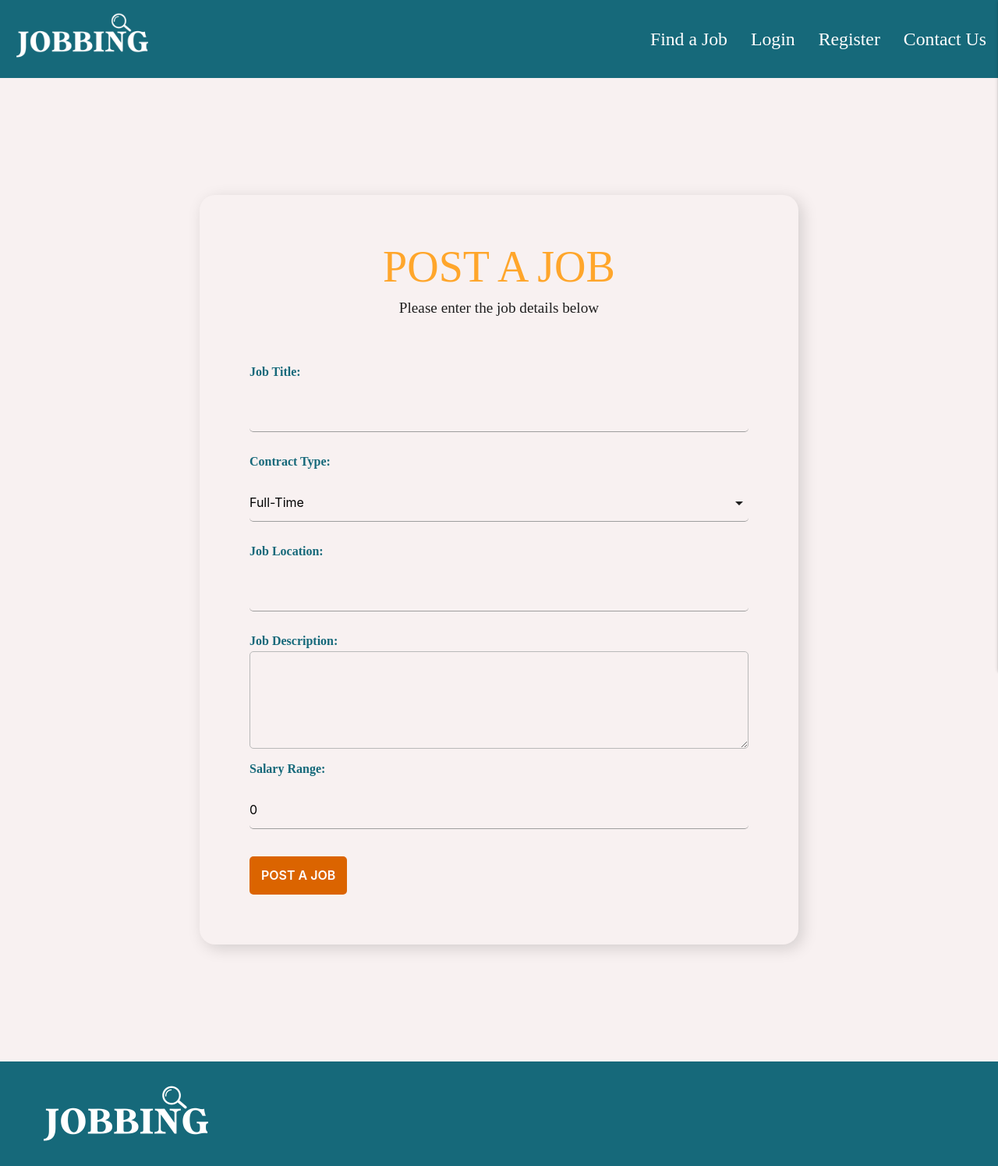
After one commit to Boki136/Jobbing, a Flask app: page /post_job in a window 1280 px wide. The commit adds this page. Shown: the top 1495 px of the page at 78% size. Run offline with Flask 2, Linux system fonts and the light colour scheme; some libraries are stand-ins or nearby versions; some web fonts are replaced.

Commit message:
build[post_job]: add structure and style for the form which will allow users to post new jobs

```diff
--- a/static/css/style.css
+++ b/static/css/style.css
@@ -521,6 +521,43 @@ footer {
 .close-user-info {
   display: none; }
 
+/************************************* Post a job page **/
+.post-job-form {
+  width: 60%;
+  margin: 150px auto;
+  box-shadow: 5px 5px 20px rgba(1, 1, 1, 0.15);
+  padding: 5%;
+  border-radius: 20px; }
+  .post-job-form h1 {
+    font-size: 3.5em;
+    text-align: center;
+    color: #ffa62b;
+    text-transform: uppercase; }
+  .post-job-form h4 {
+    font-size: 1.2em;
+    text-align: center;
+    margin: 15px 0 50px 0; }
+  .post-job-form form label {
+    margin: 15px 0 5px 0;
+    display: inline-block;
+    color: #16697a;
+    font-weight: 600; }
+  .post-job-form form input {
+    margin: 15px 0 !important; }
+
+.select-wrapper + label {
+  position: static;
+  font-size: 100%; }
+
+#job_description {
+  max-width: 100%;
+  max-height: 250px;
+  min-height: 125px;
+  padding: 10px;
+  border-radius: 5px;
+  outline: none;
+  border: 1px solid #b9b9b9; }
+
 /************************************ Media Queries **/
 @media screen and (max-width: 1200px) {
   .about-content {
@@ -528,7 +565,9 @@ footer {
   .counter {
     font-size: 3.2em; }
   .user-details-container {
-    width: 95%; } }
+    width: 95%; }
+  .post-job-form {
+    width: 80%; } }
 
 @media screen and (max-width: 990px) {
   .hero-section_wrapper {
@@ -595,4 +634,6 @@ footer {
   .copyright-wrapper h3, .social-icons {
     float: none; }
   .popular-jobs_box {
-    min-width: 280px; } }
+    min-width: 280px; }
+  .post-job-form {
+    width: 95%; } }
--- a/static/css/style.scss
+++ b/static/css/style.scss
@@ -684,6 +684,55 @@ footer {
 }
 
 
+/************************************* Post a job page **/
+
+.post-job-form {
+    width: 60%;
+    margin: 150px auto;
+    box-shadow: 5px 5px 20px rgba(1,1,1,0.15);
+    padding: 5%;
+    border-radius: 20px;
+
+    h1 {
+        font-size: 3.5em;
+        text-align: center;
+        color: $orange-secondary;
+        text-transform: uppercase;
+    }
+
+    h4 {
+        font-size: 1.2em;
+        text-align: center;
+        margin: 15px 0 50px 0;
+    }
+
+    form label {
+        margin: 15px 0 5px 0;
+        display: inline-block;
+        color: $dark-cyan;
+        font-weight: 600;
+    }
+
+    form input {
+        margin: 15px 0 !important;
+    }
+}
+
+.select-wrapper+label {
+    position: static;
+    font-size: 100%;
+}
+
+#job_description {
+    max-width: 100%;
+    max-height: 250px;
+    min-height: 125px;
+    padding: 10px;
+    border-radius: 5px;
+    outline: none;
+    border: 1px solid #b9b9b9
+}
+
 /************************************ Media Queries **/
 
 @media screen and (max-width: 1200px) {
@@ -696,6 +745,10 @@ footer {
 
     .user-details-container {
         width: 95%;
+    }
+
+    .post-job-form {
+        width: 80%;
     }
 }
 
@@ -828,4 +881,8 @@ footer {
     min-width: 280px;
 }
 
+.post-job-form {
+    width: 95%;
 }
+
+}
--- a/static/js/main.js
+++ b/static/js/main.js
@@ -1,6 +1,7 @@
 // Materialize initialization
 $(document).ready(function () {
     $(".sidenav").sidenav({ edge: "right" });
+    $("select").formSelect();
 });
 
 
--- /dev/null
+++ b/templates/post_job.html
@@ -0,0 +1,34 @@
+{% extends "base.html" %}
+{% block content %}
+
+
+
+<section class="post-job-form">
+    <h1> Post A Job</h1>
+    <h4>Please enter the job details below</h4>
+    <form action="{{url_for('post_job')}}" method="POST">
+        <label for="job_title">Job Title:</label>
+        <input type="text" id="job_title" name="job_title" class="validate" required>
+        <label for="contract_type">Contract Type:</label>
+        <select name="contract_type" id="contract_type" class="validate" required>
+            <option value="" selected>Full-Time</option>
+            <option value="part-time">Part-Time</option>
+            <option value="temp-six-months">Temporarily 6 Months</option>
+            <option value="temp-year">Temporarily One Year</option>
+        </select>
+        <label for="job_location">Job Location:</label>
+        <input type="text" id="job_location" name="job_location" class="validate" required>
+        <label for="job_description">Job Description:</label>
+        <textarea id="job_description" name="job_description" rows="100" validate
+            required></textarea>
+        <label for="salary_range">Salary Range:</label>
+        <input type="text" id="salary_range" name="salary_range" class="validate" value="0"
+            required>
+        <button class="submit-btn" type="submit">POST A JOB</button>
+    </form>
+
+</section>
+
+
+
+{% endblock %}
```
